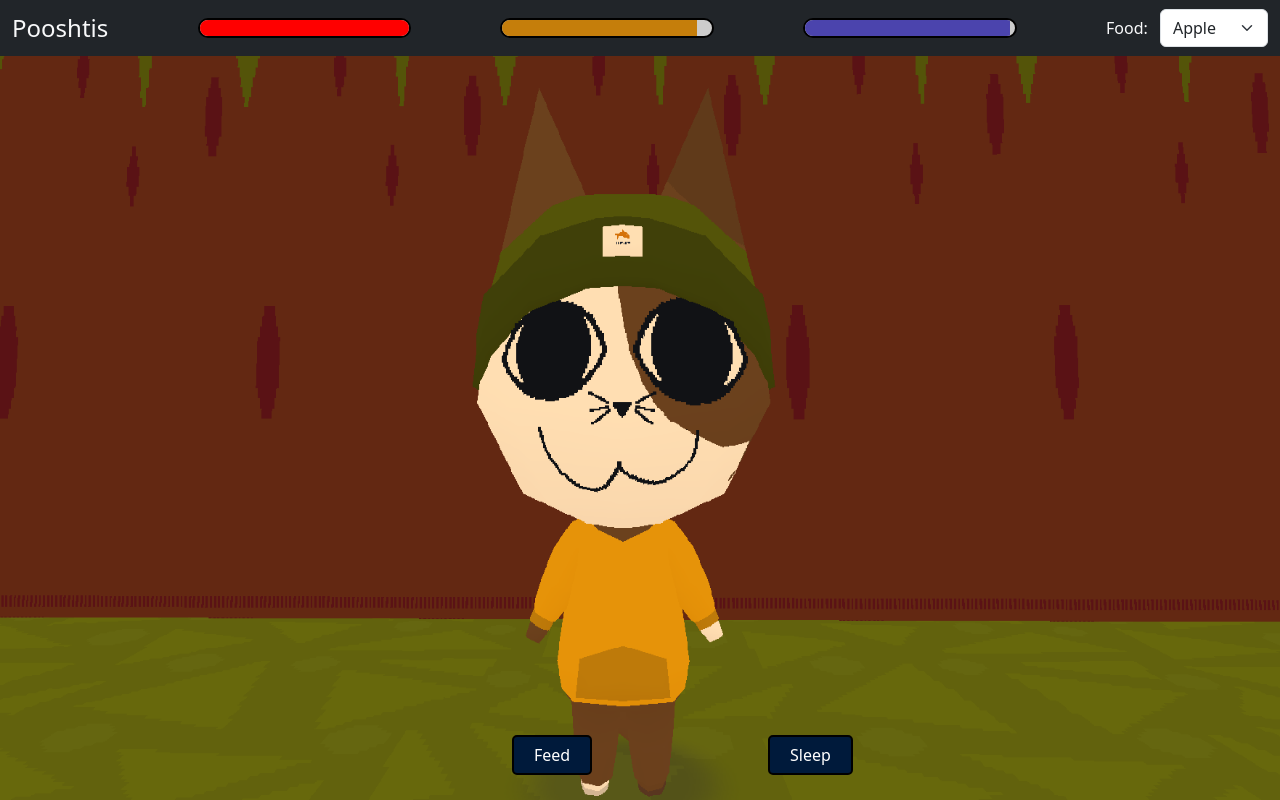
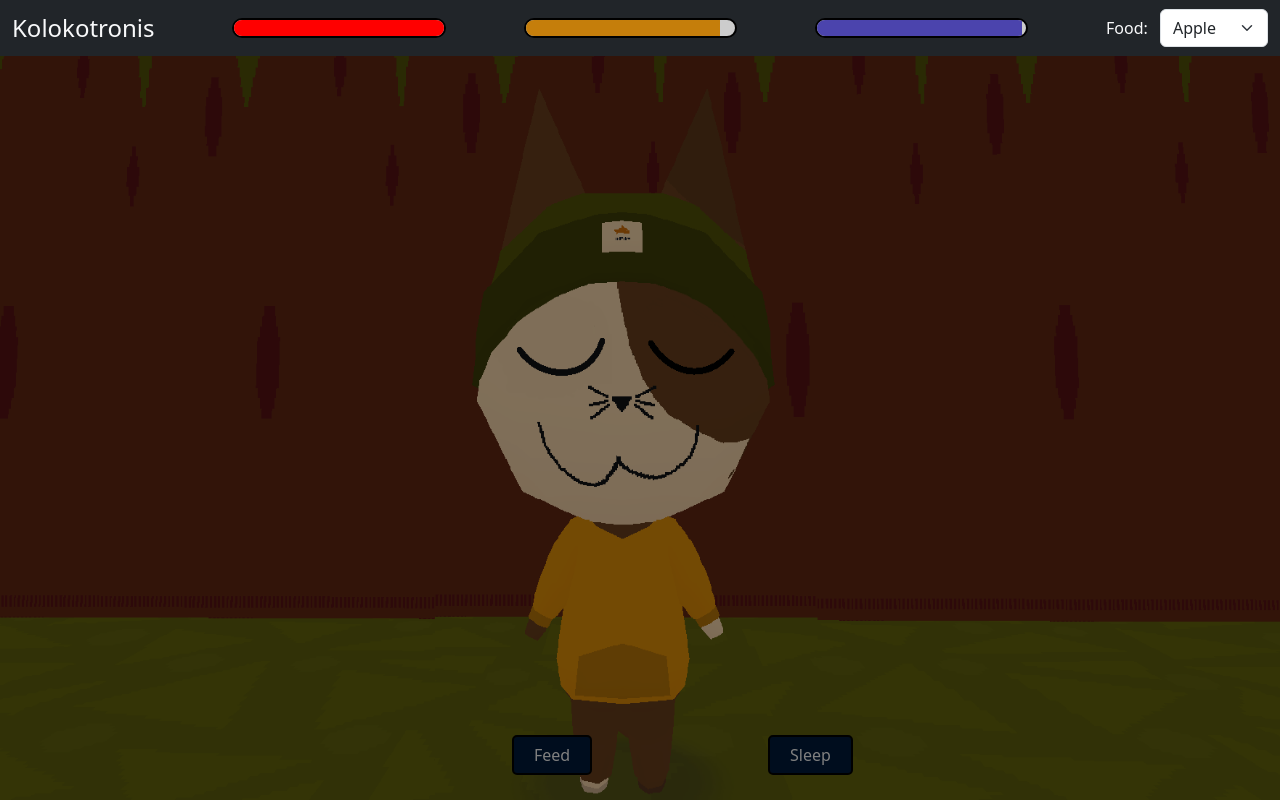
Before and after one commit to Fufutis/poo2, a plain HTML site: page index2.html in a window 1280 px wide. Both pictures are taken after a click on the button "Sleep". Drawn offline with nearby package versions, Linux system fonts and the light colour scheme.

Commit message:
Sleeping added

```diff
--- a/index2.html
+++ b/index2.html
@@ -63,8 +63,24 @@
             align-items: center;
             text-align: center;
 
-            transition: background-image 0.1s ease-in-out;
+            transition: background-image 0.1s ease-in-out, filter 0.5s ease;
             position: relative;
+        }
+
+        /* Sleeping State */
+        #petContainer.sleeping {
+            filter: brightness(50%);
+            background-size: 100% 100%;
+            background: url('sleep.png') no-repeat center center;
+        }
+
+        @media (orientation: landscape) {
+            #petContainer.sleeping {
+                background: url('widesleep.png') no-repeat center center;
+                background-size: 100% 100%;
+                filter: brightness(50%);
+                /* Maintain brightness reduction */
+            }
         }
 
         @media (orientation: landscape) {
@@ -220,7 +236,7 @@
 
     <nav class="navbar navbar-dark bg-dark">
         <div class="container-fluid navbar-content">
-            <h2 id="petName" class="text-light mb-0">Pooshtis</h2>
+            <h2 id="petName" class="text-light mb-0">Kolokotronis</h2>
             <!-- Health Bar -->
             <div class="bar-container">
                 <div id="healthBar" class="bar"></div>
@@ -260,7 +276,7 @@
 
     <!-- PetPal Script -->
     <script>
-        // DOM Elements
+        // Existing DOM Elements
         const petContainer = document.getElementById("petContainer");
         const petName = document.getElementById('petName');
         const feedBtn = document.getElementById("feedBtn");
@@ -306,8 +322,8 @@
                 'CAT22.PNG',
                 'WIDECAT.PNG',
                 'WIDECAT2.PNG',
-                'bf0.jpg',
-                '150.jpg'
+                'sleep.png',
+                'WIDESLEEP.png',
             ]);
         });
 
@@ -418,7 +434,15 @@
         // Sleep Button Event Listener
         sleepBtn.addEventListener("click", function () {
             increaseSleeping(60); // Increase sleeping by 60 units
-            // Optionally, add sleep animation or state changes here
+
+            // Apply the sleeping effect
+            petContainer.classList.add("sleeping");
+
+            // Optionally, remove the sleeping effect after a certain duration
+            // For example, remove after 5 seconds (5000ms)
+            setTimeout(() => {
+                petContainer.classList.remove("sleeping");
+            }, 5000); // Adjust the duration as needed
         });
 
         // Preload Images
```
Also changed, not shown: WIDESLEEP.png (added), sleep.png (added).
